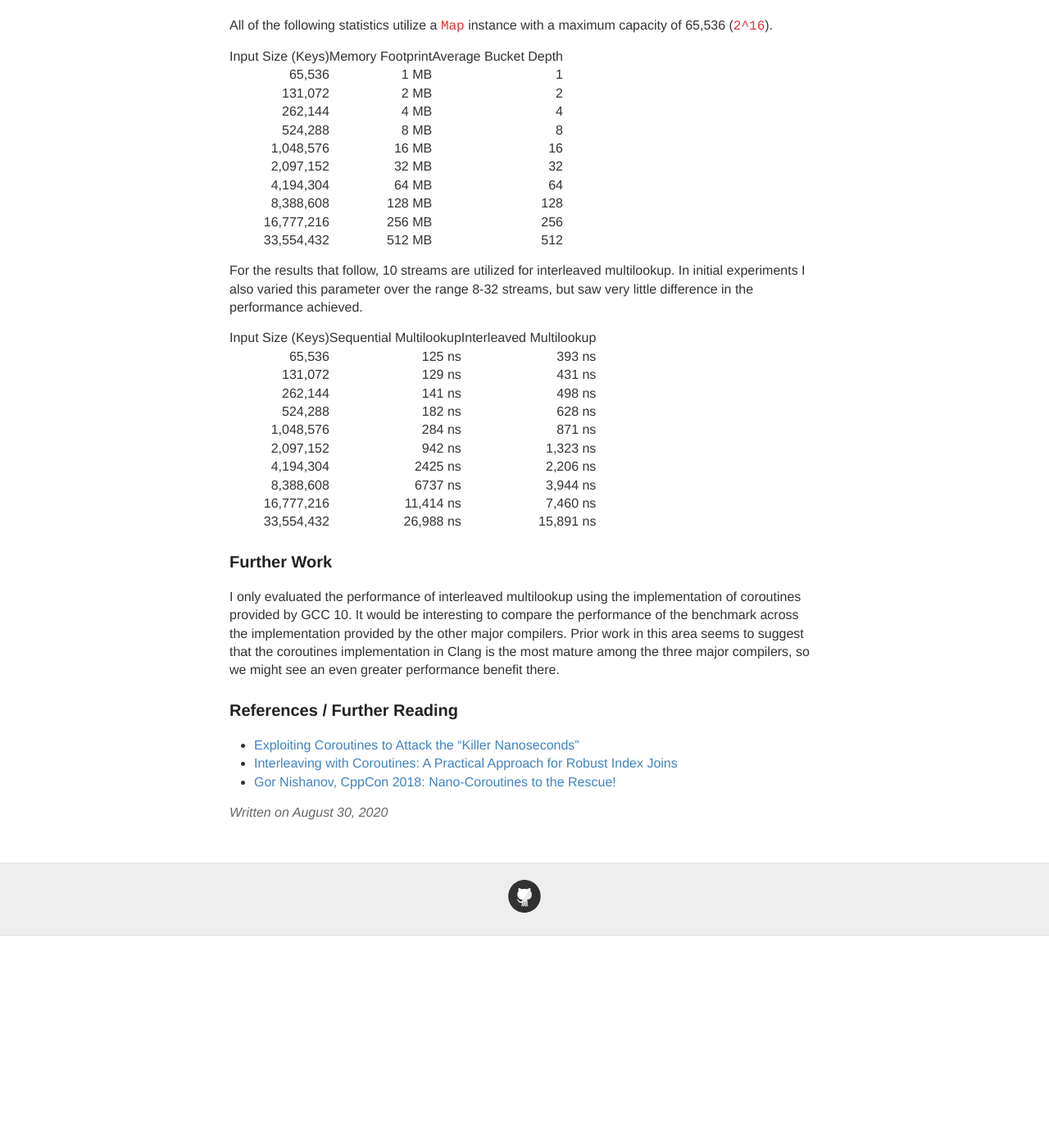
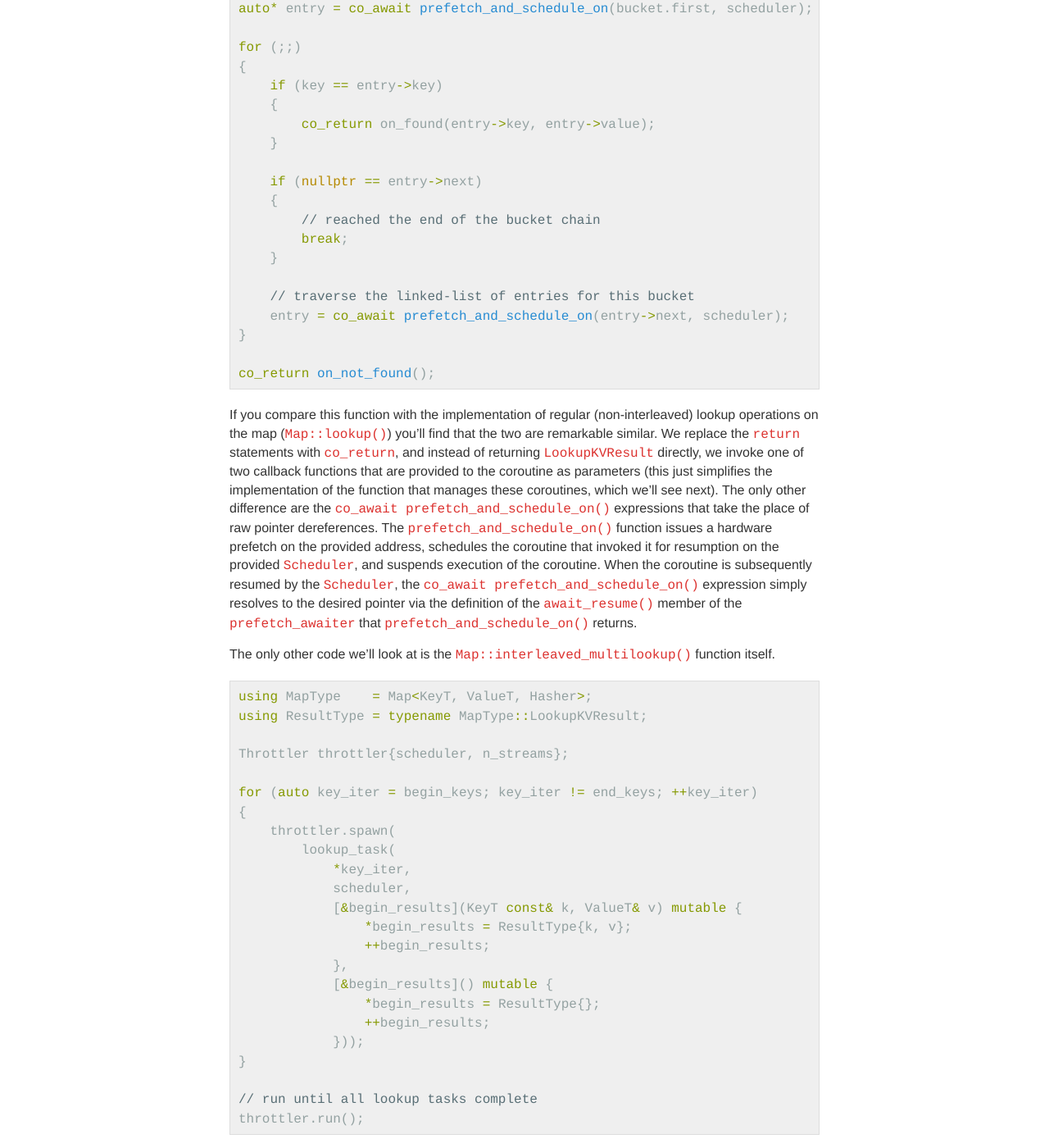
Before and after one commit to turingcompl33t/turingcompl33t.github.io, a Jekyll site: the page built from _posts/2020-8-30-Coroutine-Map.md, in a window 1280 px wide and 1400 px high, scrolled down 2182 px. Shown: the whole window at 82% size. Built offline with Jekyll 4.4.1, drawn with Linux system fonts in a browser that asks for light colours; before the commit the page ends 3323 px from its top, so only the background shows below that; some of the changed text lies outside the part shown.

Commit message:
more work on coro map post

````diff
--- a/_posts/2020-8-30-Coroutine-Map.md
+++ b/_posts/2020-8-30-Coroutine-Map.md
@@ -35,6 +35,71 @@ The general approach we'll take to hiding the latency from memory stalls associa
 2. Once all streams are started and the prefetches are issued, return to the first stream (the one that was initiated first) and proceed with computation. At this point, the prefetch that was issued previously has (hopefully) completed, and the the value(s) that we utilize in the computation will not incur a cache miss.
 
 C++20 coroutines are a perfect match for implementing ISI because they provide us with an elegant and lightweight abstraction for maintaining multiple instruction streams and their associated context. The latter property is particularly important for the application we have in mind; if the cost of switching between executing coroutines is higher than the cost of a memory stall from an L3 cache miss, any work we do to interleave instruction streams will be for naught as we will be assured to see an overall decline in performance for our troubles.
+
+As mentioned before, the entirety of this implementation is available [on Github](https://github.com/turingcompl33t/coroutines/tree/master/applications/map) so I won't go through all of the details here. However, we will look at two short code snippets that get to the heart of how we implement ISI with coroutines.
+
+The first code snippet we'll look at is the coroutine that represents a single lookup task. Accordingly, this coroutine is implemented by a member function `Map::lookup_task()`, the body of which is shown below.
+
+```c++
+auto const index = bucket_index_for_key(key);
+
+auto& bucket = buckets[index];
+if (0 == bucket.n_items)
+{
+    co_return on_not_found();
+}
+
+auto* entry = co_await prefetch_and_schedule_on(bucket.first, scheduler);
+
+for (;;)
+{
+    if (key == entry->key)
+    {
+        co_return on_found(entry->key, entry->value);
+    }
+
+    if (nullptr == entry->next)
+    {
+        // reached the end of the bucket chain
+        break;
+    }
+
+    // traverse the linked-list of entries for this bucket
+    entry = co_await prefetch_and_schedule_on(entry->next, scheduler);
+}
+
+co_return on_not_found();
+```
+
+If you compare this function with the implementation of regular (non-interleaved) lookup operations on the map (`Map::lookup()`) you'll find that the two are remarkable similar. We replace the `return` statements with `co_return`, and instead of returning `LookupKVResult` directly, we invoke one of two callback functions that are provided to the coroutine as parameters (this just simplifies the implementation of the function that manages these coroutines, which we'll see next). The only other difference are the `co_await prefetch_and_schedule_on()` expressions that take the place of raw pointer dereferences. The `prefetch_and_schedule_on()` function issues a hardware prefetch on the provided address, schedules the coroutine that invoked it for resumption on the provided `Scheduler`, and suspends execution of the coroutine. When the coroutine is subsequently resumed by the `Scheduler`, the `co_await prefetch_and_schedule_on()` expression simply resolves to the desired pointer via the definition of the `await_resume()` member of the `prefetch_awaiter` that `prefetch_and_schedule_on()` returns.
+
+The only other code we'll look at is the `Map::interleaved_multilookup()` function itself.
+
+```c++
+using MapType    = Map<KeyT, ValueT, Hasher>;
+using ResultType = typename MapType::LookupKVResult;
+
+Throttler throttler{scheduler, n_streams};
+
+for (auto key_iter = begin_keys; key_iter != end_keys; ++key_iter)
+{
+    throttler.spawn(
+        lookup_task(
+            *key_iter,
+            scheduler,
+            [&begin_results](KeyT const& k, ValueT& v) mutable {
+                *begin_results = ResultType{k, v};
+                ++begin_results;
+            },
+            [&begin_results]() mutable {
+                *begin_results = ResultType{};
+                ++begin_results;
+            }));
+}
+
+// run until all lookup tasks complete
+throttler.run();
+```
 
 ### Results
 
````
